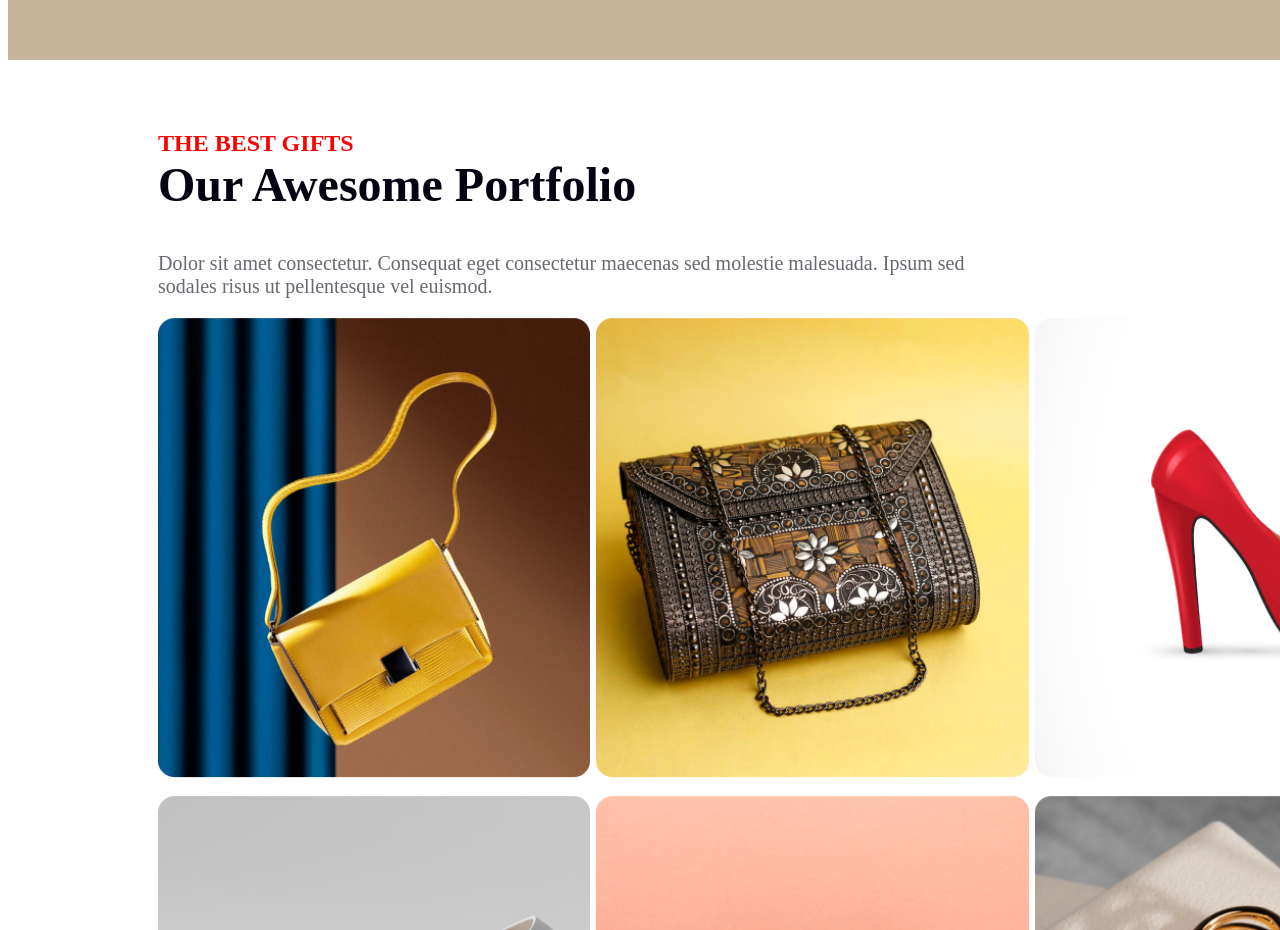
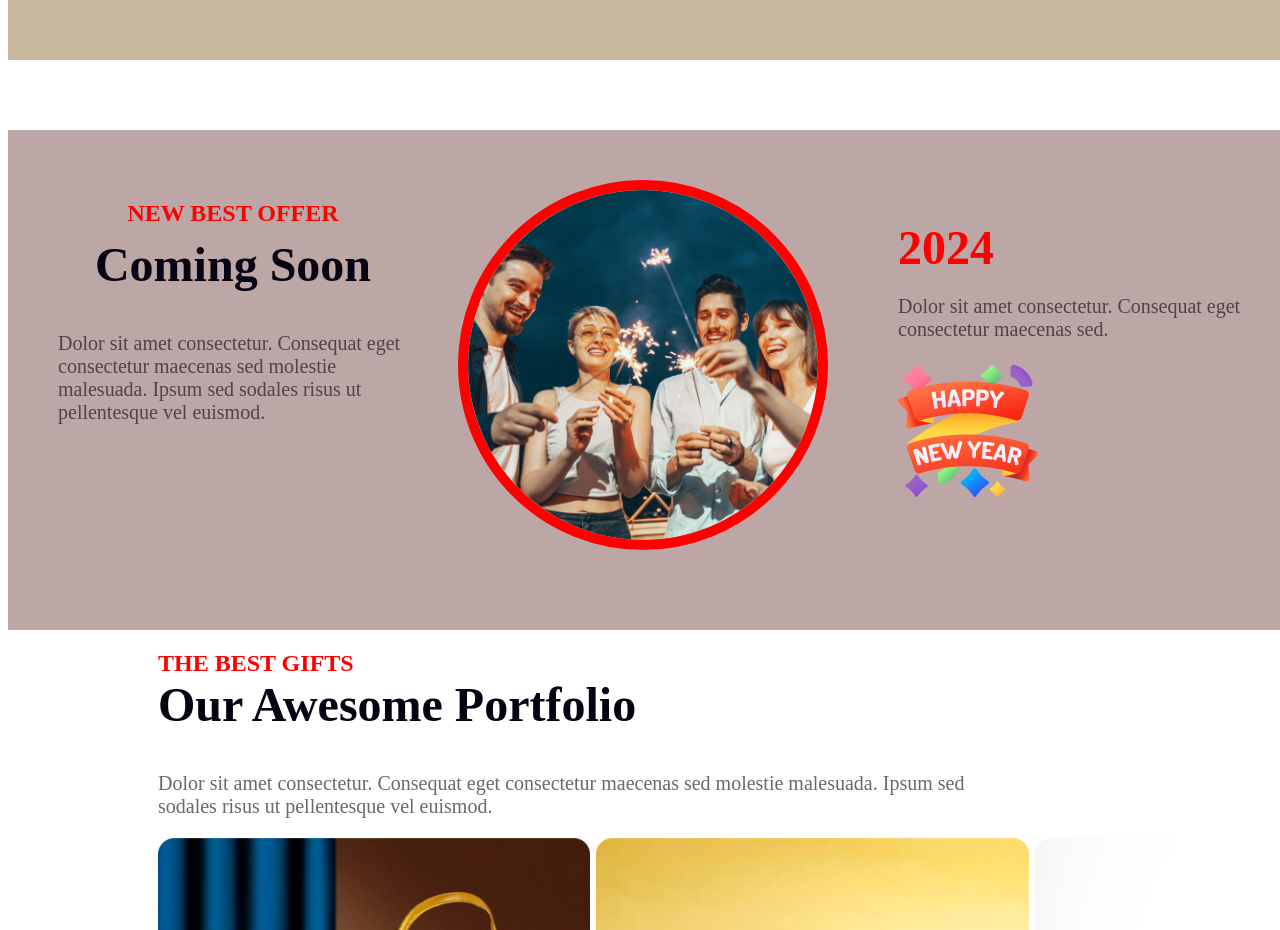
Before and after one commit to Chand4D/my-first-portfolio, a plain HTML site: page index.html in a window 1280 px wide. Shown: the part 2660-3590 px from the top of the page. Drawn offline with Linux system fonts and the light colour scheme.

Commit message:
added a best div

```diff
--- a/index.html
+++ b/index.html
@@ -24,6 +24,8 @@
 
     </header>
     <main>
+
+
         <section class="text">
             <div class="repit-two">
             <h2 class="test">65% OFF</h2>
@@ -67,6 +69,29 @@
                    <button class="btn">join now</button>
                 </div>
             </section>
+<section>
+    <div class="best">
+        <div class="besst-offer">
+            <h1 class="best-title">NEW BEST OFFER</h1>
+            <h2 class="best-description">Coming Soon</h2>
+            <p class="best-concept">Dolor sit amet consectetur. Consequat eget consectetur maecenas sed molestie malesuada. Ipsum sed sodales risus ut pellentesque vel euismod. </p>
+
+        </div>
+        <div class="best-img">
+          <img class="best-photto" src="images/Ellipse 1.png" alt="">
+        </div>
+        <div class="best-title-two">
+            <h1 class="two-best">2024</h1>
+            <p class="two-best-pra">Dolor sit amet consectetur. Consequat eget consectetur maecenas sed.</p>
+
+            <img class="best-chobi" src="images/Group 96.png" alt="">
+        </div>
+
+    </div>
+</section>
+
+
+
             <section class="worst">
                 <div class="tit">
              <h1 class="title">THE BEST GIFTS</h1>
--- a/styles/styles.css
+++ b/styles/styles.css
@@ -144,6 +144,7 @@ padding: 120px 300px;
 width: 1600px;
 /* margin-left: 140px; */
 margin: 0 auto;
+/* color:  linear-gradient(180deg, rgba(255, 0, 0, 0.10) 0%, rgba(255, 0, 0, 0.00) 100%); */
  }
 
  .title{
@@ -299,3 +300,64 @@ margin-left: 100px;
     width: 24px;
     height: 24px;
 }
+.best{
+   width: 1200px;
+   height: 400px;
+background: rgb(188, 166, 166);
+   margin: 0 auto;
+   /* margin-bottom: 100px; */
+   display: flex;
+   padding: 50px;
+   gap: 50px;
+}
+.best-title{
+    color: #F00;
+text-align: center;
+font-size: 24px;
+font-weight: 700;
+margin-bottom: 10px;
+
+}
+.best-description{
+    color: #070211;
+font-size: 48px;
+font-weight: 900;
+text-align: center;
+margin-top: 0;
+}
+.best-concept{
+    color: rgba(7, 2, 17, 0.60);
+    font-size: 20px;
+    font-weight: 400;
+  width: 350px;
+}
+.two-best{
+    color: #F00;
+font-size: 48px;
+font-weight: 700;
+margin-bottom: 0;
+}
+.two-best-pra{
+    color: rgba(7, 2, 17, 0.60);
+font-size: 20px;
+font-weight: 400;
+
+}
+.best-chobi{
+    width: 140px;
+    height: 140px;
+}
+.best-photto{
+    border-radius: 463px;
+    border: 10px solid #F00;
+    /* border-radius: 50% solid red; */
+    width: 350px;
+    height: 350px;
+}
+.best-offer{
+
+/* padding: 15px; */
+}
+.best-title-two{
+    margin-left: 20px;
+}
```
Also changed, not shown: images/Ellipse 1.png (added), images/Group 96.png (added).
